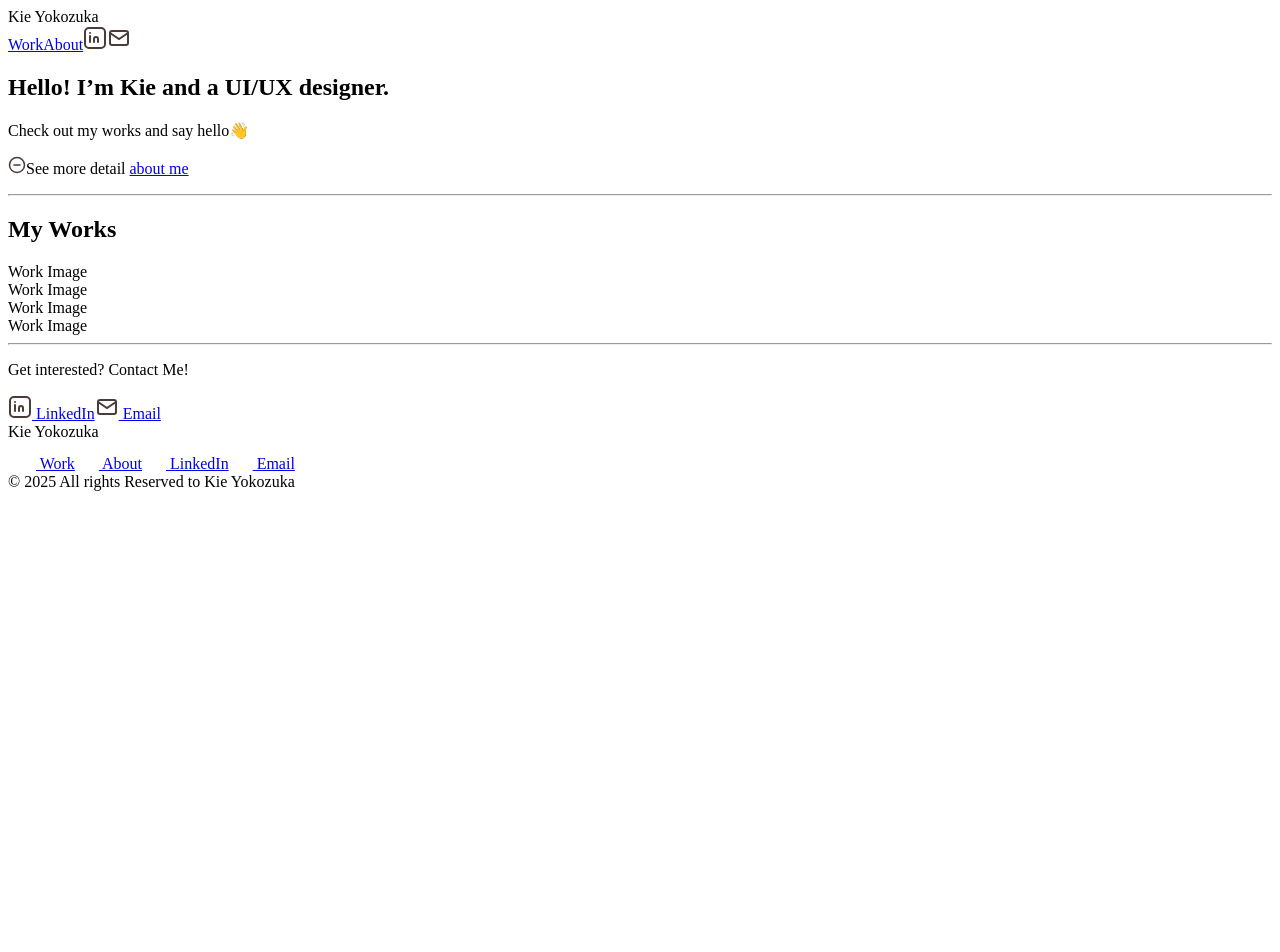
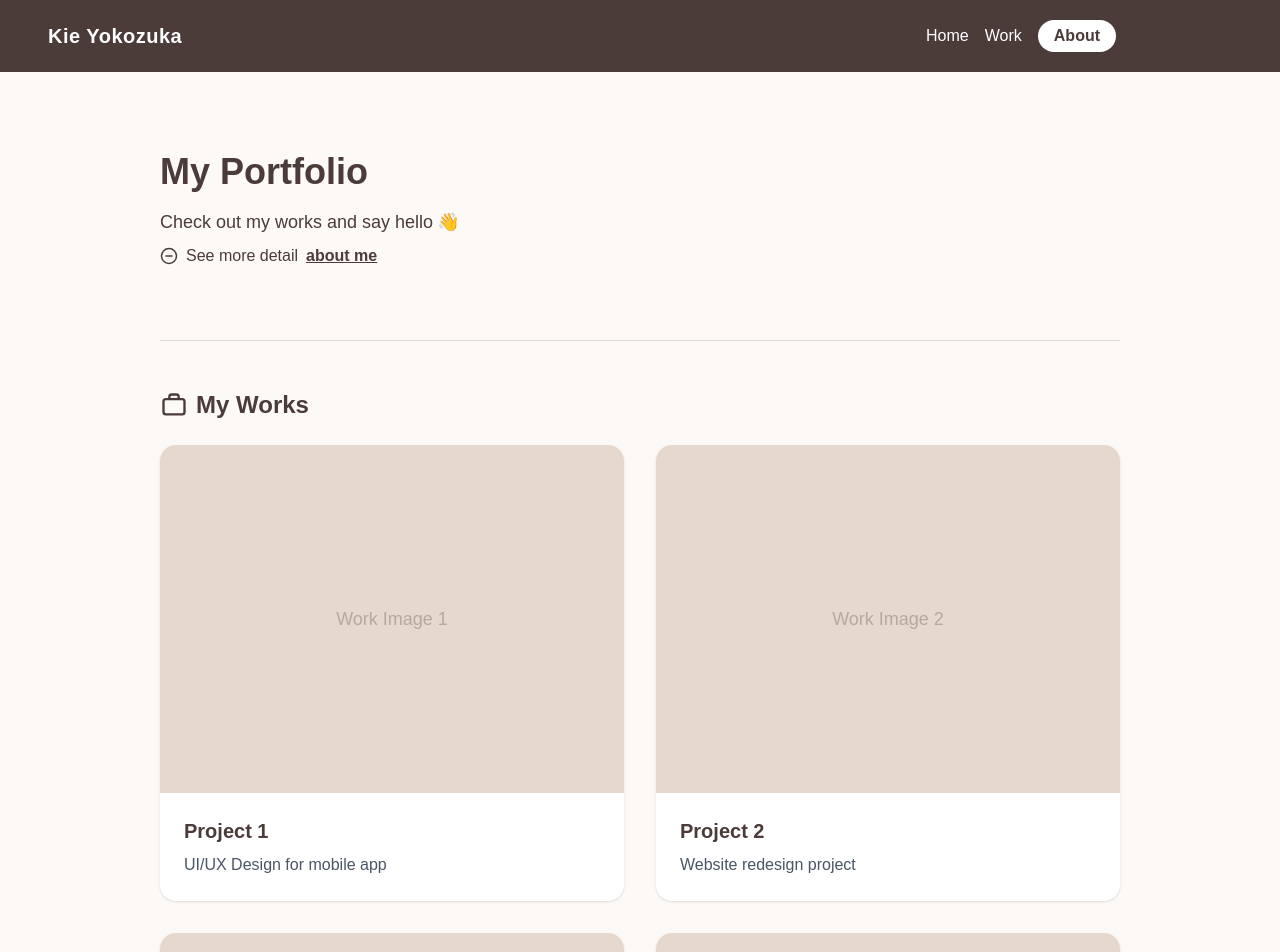
Before and after one commit to kie-yokozuka/kie-yokozuka.github.io, a Next.js app in the folder portfolio/: page /work in a window 1280 px wide. Shown: the top 952 px of the page. Before the commit the page ends 800 px from the top, so only its background shows below. Built offline with nearby package versions, Linux system fonts and the light colour scheme.

Commit message:
refactor: migrate from Pages Router to App Router for better structure

```diff
--- a/portfolio/src/app/page.tsx
+++ b/portfolio/src/app/page.tsx
@@ -30,8 +30,9 @@ export default function Home() {
       <header className="bg-[#4B3B39] text-white px-4 sm:px-12 py-4 flex items-center justify-between">
         <span className="font-bold text-xl tracking-wide">Kie Yokozuka</span>
         <nav className="flex items-center gap-2 sm:gap-4">
-          <Link href="#work" className="bg-white text-[#4B3B39] font-semibold rounded-full px-4 py-1 mr-1">Work</Link>
-          <Link href="#about" className="hover:underline">About</Link>
+          <Link href="/" className="bg-white text-[#4B3B39] font-semibold rounded-full px-4 py-1 mr-1">Home</Link>
+          <Link href="/work" className="hover:underline">Work</Link>
+          <Link href="/about" className="hover:underline">About</Link>
           <a href="https://www.linkedin.com/" target="_blank" rel="noopener" className="p-2 hover:bg-[#6d5c57] rounded-full"><IconLinkedIn /></a>
           <a href="mailto:hello@example.com" className="p-2 hover:bg-[#6d5c57] rounded-full"><IconMail /></a>
         </nav>
@@ -88,8 +89,9 @@ export default function Home() {
         <div className="max-w-5xl mx-auto flex flex-col sm:flex-row items-center justify-between gap-4">
           <span className="font-bold text-lg">Kie Yokozuka</span>
           <nav className="flex items-center gap-4 text-sm">
-            <Link href="#work" className="flex items-center gap-1"><IconWork /> Work</Link>
-            <Link href="#about" className="flex items-center gap-1"><IconAbout /> About</Link>
+            <Link href="/" className="flex items-center gap-1">🏠 Home</Link>
+            <Link href="/work" className="flex items-center gap-1"><IconWork /> Work</Link>
+            <Link href="/about" className="flex items-center gap-1"><IconAbout /> About</Link>
             <a href="https://www.linkedin.com/" target="_blank" rel="noopener" className="flex items-center gap-1"><IconLinkedIn /> LinkedIn</a>
             <a href="mailto:hello@example.com" className="flex items-center gap-1"><IconMail /> Email</a>
           </nav>
--- /dev/null
+++ b/portfolio/src/app/work/page.tsx
@@ -0,0 +1,75 @@
+"use client";
+import Image from "next/image";
+import Link from "next/link";
+import Header from "../../components/Header";
+import Footer from "../../components/Footer";
+import ContactSection from "../../components/ContactSection";
+
+// 仮アイコン（SVG）
+const IconWork = () => (
+  <svg width="28" height="28" fill="none" viewBox="0 0 24 24"><rect x="3" y="7" width="18" height="13" rx="2" stroke="#4B3B39" strokeWidth="2"/><path d="M16 7V5a2 2 0 0 0-2-2h-4a2 2 0 0 0-2 2v2" stroke="#4B3B39" strokeWidth="2"/></svg>
+);
+
+const works = [
+  { src: "/work1.png", alt: "Work 1", title: "Project 1", description: "UI/UX Design for mobile app" },
+  { src: "/work2.png", alt: "Work 2", title: "Project 2", description: "Website redesign project" },
+  { src: "/work3.png", alt: "Work 3", title: "Project 3", description: "E-commerce platform design" },
+  { src: "/work4.png", alt: "Work 4", title: "Project 4", description: "Brand identity design" },
+];
+
+export default function WorkPage() {
+  return (
+    <div className="min-h-screen flex flex-col bg-[#FCF9F6] text-[#4B3B39]">
+      <Header />
+
+      <main className="flex-1 w-full max-w-5xl mx-auto px-4 sm:px-8 flex flex-col gap-12 py-8">
+        {/* Hero */}
+        <section className="pt-12 pb-6">
+          <h1 className="text-3xl sm:text-4xl font-bold mb-4">My Portfolio</h1>
+          <p className="mb-2 text-lg">Check out my works and say hello<span className="ml-1">👋</span></p>
+          <p className="flex items-center gap-2 text-base">
+            <span className="inline-block">
+              <svg width="18" height="18" fill="none" viewBox="0 0 24 24">
+                <circle cx="12" cy="12" r="10" stroke="#4B3B39" strokeWidth="2"/>
+                <path d="M8 12h8" stroke="#4B3B39" strokeWidth="2" strokeLinecap="round"/>
+              </svg>
+            </span>
+            See more detail <Link href="/about" className="underline font-semibold">about me</Link>
+          </p>
+        </section>
+
+        {/* Divider */}
+        <hr className="border-[#e5d8cf]" />
+
+        {/* My Works */}
+        <section>
+          <div className="flex items-center gap-2 mb-6">
+            <IconWork />
+            <h2 className="text-2xl font-bold">My Works</h2>
+          </div>
+          <div className="grid grid-cols-1 sm:grid-cols-2 gap-8">
+            {works.map((work, i) => (
+              <div key={i} className="rounded-2xl overflow-hidden bg-white shadow-sm hover:shadow-md transition-shadow duration-300">
+                <div className="aspect-[4/3] bg-[#e5d8cf] flex items-center justify-center">
+                  <span className="text-[#b6a89e] text-lg">Work Image {i + 1}</span>
+                </div>
+                <div className="p-6">
+                  <h3 className="text-xl font-semibold mb-2">{work.title}</h3>
+                  <p className="text-gray-600">{work.description}</p>
+                </div>
+              </div>
+            ))}
+          </div>
+        </section>
+
+        {/* Divider */}
+        <hr className="border-[#e5d8cf]" />
+
+        {/* Contact */}
+        <ContactSection />
+      </main>
+
+      <Footer />
+    </div>
+  );
+}
--- a/portfolio/src/components/Footer.tsx
+++ b/portfolio/src/components/Footer.tsx
@@ -20,8 +20,9 @@ export default function Footer() {
       <div className="max-w-5xl mx-auto flex flex-col sm:flex-row items-center justify-between gap-4">
         <span className="font-bold text-lg">Kie Yokozuka</span>
         <nav className="flex items-center gap-4 text-sm">
-          <Link href="#work" className="flex items-center gap-1"><IconWork /> Work</Link>
-          <Link href="#about" className="flex items-center gap-1"><IconAbout /> About</Link>
+          <Link href="/" className="flex items-center gap-1">🏠 Home</Link>
+          <Link href="/work" className="flex items-center gap-1"><IconWork /> Work</Link>
+          <Link href="/about" className="flex items-center gap-1"><IconAbout /> About</Link>
           <a href="https://www.linkedin.com/" target="_blank" rel="noopener" className="flex items-center gap-1"><IconLinkedIn /> LinkedIn</a>
           <a href="mailto:hello@example.com" className="flex items-center gap-1"><IconMail /> Email</a>
         </nav>
--- a/portfolio/src/components/Header.tsx
+++ b/portfolio/src/components/Header.tsx
@@ -13,8 +13,9 @@ export default function Header() {
     <header className="bg-[#4B3B39] text-white px-4 sm:px-12 py-4 flex items-center justify-between">
       <span className="font-bold text-xl tracking-wide">Kie Yokozuka</span>
       <nav className="flex items-center gap-2 sm:gap-4">
-        <Link href="#work" className="bg-white text-[#4B3B39] font-semibold rounded-full px-4 py-1 mr-1">Work</Link>
-        <Link href="#about" className="hover:underline">About</Link>
+        <Link href="/" className="hover:underline">Home</Link>
+        <Link href="/work" className="hover:underline">Work</Link>
+        <Link href="/about" className="bg-white text-[#4B3B39] font-semibold rounded-full px-4 py-1 mr-1">About</Link>
         <a href="https://www.linkedin.com/" target="_blank" rel="noopener" className="p-2 hover:bg-[#6d5c57] rounded-full"><IconLinkedIn /></a>
         <a href="mailto:hello@example.com" className="p-2 hover:bg-[#6d5c57] rounded-full"><IconMail /></a>
       </nav>
--- a/portfolio/src/pages/work.tsx
+++ /dev/null
@@ -1,71 +0,0 @@
-"use client";
-import Image from "next/image";
-import Link from "next/link";
-import Header from "../components/Header";
-import Footer from "../components/Footer";
-import ContactSection from "../components/ContactSection";
-
-// 仮アイコン（SVG）
-const IconWork = () => (
-  <svg width="28" height="28" fill="none" viewBox="0 0 24 24"><rect x="3" y="7" width="18" height="13" rx="2" stroke="#4B3B39" strokeWidth="2"/><path d="M16 7V5a2 2 0 0 0-2-2h-4a2 2 0 0 0-2 2v2" stroke="#4B3B39" strokeWidth="2"/></svg>
-);
-const IconAbout = () => (
-  <svg width="24" height="24" fill="none" viewBox="0 0 24 24"><circle cx="12" cy="12" r="10" stroke="#4B3B39" strokeWidth="2"/><path d="M12 16v-4" stroke="#4B3B39" strokeWidth="2" strokeLinecap="round"/><circle cx="12" cy="8" r="1" fill="#4B3B39"/></svg>
-);
-const IconLinkedIn = () => (
-  <svg width="24" height="24" fill="none" viewBox="0 0 24 24"><rect x="2" y="2" width="20" height="20" rx="4" stroke="#4B3B39" strokeWidth="2"/><path d="M7 10v6" stroke="#4B3B39" strokeWidth="2" strokeLinecap="round"/><circle cx="7" cy="7" r="1" fill="#4B3B39"/><path d="M11 16v-3a2 2 0 0 1 4 0v3" stroke="#4B3B39" strokeWidth="2" strokeLinecap="round"/></svg>
-);
-const IconMail = () => (
-  <svg width="24" height="24" fill="none" viewBox="0 0 24 24"><rect x="3" y="5" width="18" height="14" rx="2" stroke="#4B3B39" strokeWidth="2"/><path d="M3 7l9 6 9-6" stroke="#4B3B39" strokeWidth="2"/></svg>
-);
-
-const works = [
-  { src: "/work1.png", alt: "Work 1" },
-  { src: "/work2.png", alt: "Work 2" },
-  { src: "/work3.png", alt: "Work 3" },
-  { src: "/work4.png", alt: "Work 4" },
-];
-
-export default function WorkPage() {
-  return (
-    <div className="min-h-screen flex flex-col bg-[#FCF9F6] text-[#4B3B39]">
-      <Header />
-      {/* Main */}
-      <main className="flex-1 w-full max-w-5xl mx-auto px-4 sm:px-8 flex flex-col gap-12">
-        {/* Hero */}
-        <section className="pt-12 pb-6" id="about">
-          <h1 className="text-3xl sm:text-4xl font-bold mb-4">Hello! I’m Kie and a UI/UX designer.</h1>
-          <p className="mb-2 text-lg">Check out my works and say hello<span className="ml-1">👋</span></p>
-          <p className="flex items-center gap-2 text-base">
-            <span className="inline-block"><svg width="18" height="18" fill="none" viewBox="0 0 24 24"><circle cx="12" cy="12" r="10" stroke="#4B3B39" strokeWidth="2"/><path d="M8 12h8" stroke="#4B3B39" strokeWidth="2" strokeLinecap="round"/></svg></span>
-            See more detail <a href="#about" className="underline font-semibold">about me</a>
-          </p>
-        </section>
-        {/* Divider */}
-        <hr className="border-[#e5d8cf]" />
-        {/* My Works */}
-        <section id="work">
-          <div className="flex items-center gap-2 mb-6">
-            <span>{/* アイコンは省略 */}</span>
-            <h2 className="text-2xl font-bold">My Works</h2>
-          </div>
-          <div className="grid grid-cols-1 sm:grid-cols-2 gap-8">
-            {works.map((work, i) => (
-              <div key={i} className="rounded-2xl overflow-hidden bg-white shadow-sm flex items-center justify-center aspect-[4/3]">
-                {/* 仮画像: public/にwork1.png等を後で追加 */}
-                <div className="w-full h-full flex items-center justify-center bg-[#e5d8cf]">
-                  <span className="text-[#b6a89e] text-lg">Work Image</span>
-                </div>
-              </div>
-            ))}
-          </div>
-        </section>
-        {/* Divider */}
-        <hr className="border-[#e5d8cf]" />
-        {/* Contact */}
-        <ContactSection />
-      </main>
-      <Footer />
-    </div>
-  );
-}
```
